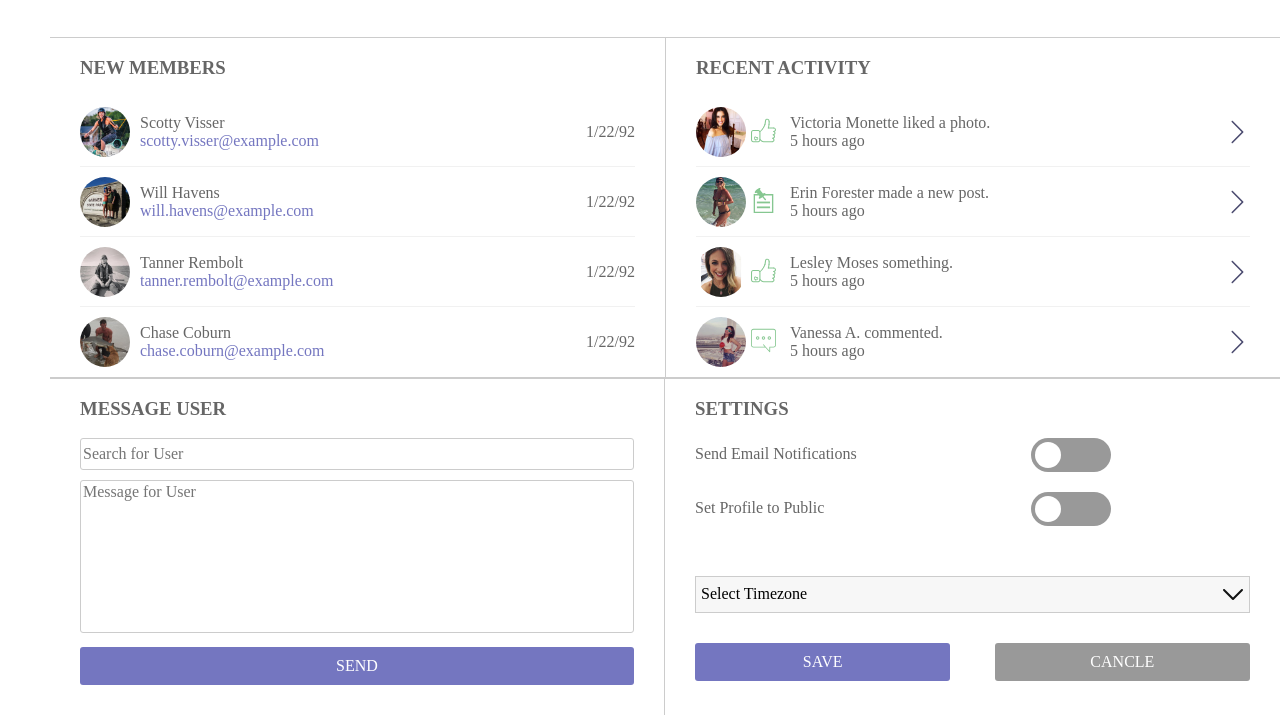
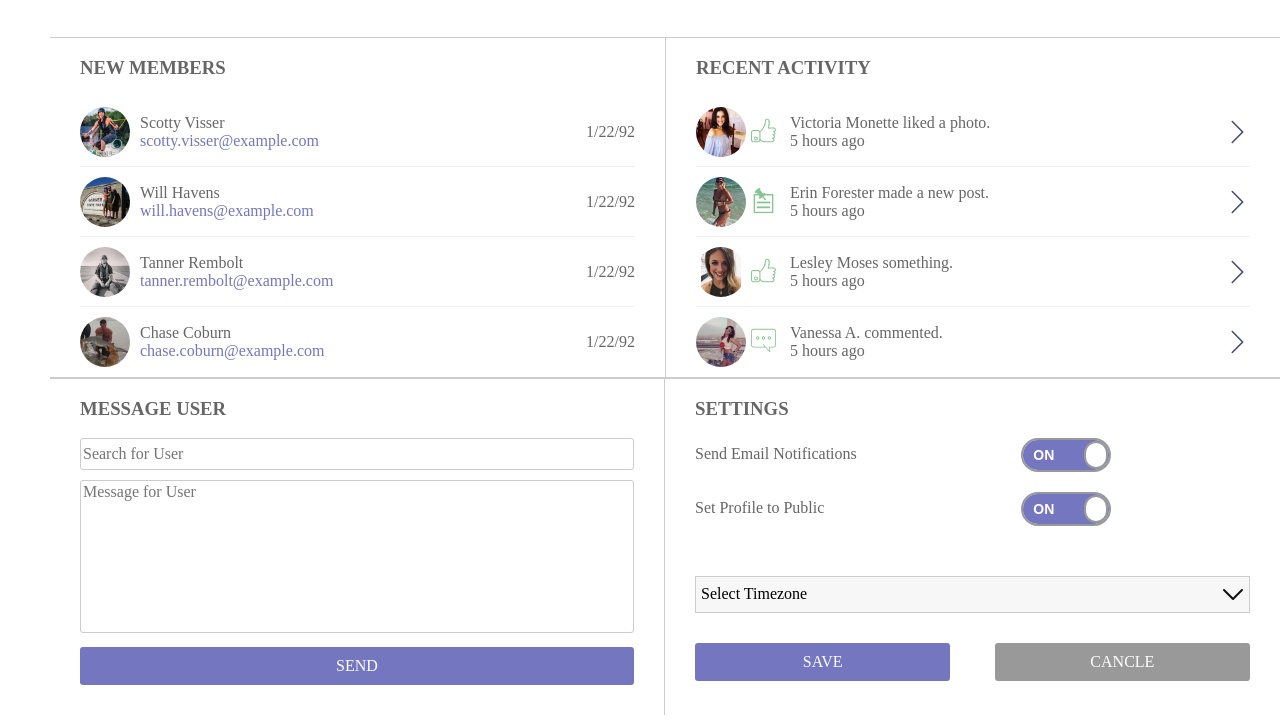
Before and after one commit to sebastianlofaro/web_app_dashboard_v2, a website: page index.html in a window 1280 px wide. Shown: the part 1413-2136 px from the top of the page. Drawn offline with nearby package versions, Linux system fonts and the light colour scheme.

Commit message:
Final
Changed toggle buttons to have on off labels

Removed  node_modules from my .gitignore file

```diff
--- a/index.html
+++ b/index.html
@@ -212,19 +212,27 @@
           <!-- Email Switch -->
           <div class="email-switch">
             <label class="switch-label" for="email-togle">Send Email Notifications</label>
-            <label class="toggle">
-              <input id="email-togle" type="checkbox" name="email" value="">
-              <div class="slider"></div>
-            </label>
+
+            <div class="onoffswitch">
+              <input type="checkbox" name="onoffswitch" class="onoffswitch-checkbox" id="email-togle" checked>
+              <label class="onoffswitch-label" for="email-togle">
+                  <span class="onoffswitch-inner"></span>
+                  <span class="onoffswitch-switch"></span>
+              </label>
+            </div>
+
           </div>
 
           <!-- Profile Privacy -->
           <div class="privacy-switch">
             <label class="switch-label" for="privacy-togle">Set Profile to Public</label>
-            <label class="toggle">
-              <input id="privacy-togle" type="checkbox" name="email" value="">
-              <div class="slider"></div>
-            </label>
+            <div class="onoffswitch">
+              <input type="checkbox" name="onoffswitch" class="onoffswitch-checkbox" id="privacy-togle" checked>
+              <label class="onoffswitch-label" for="privacy-togle">
+                  <span class="onoffswitch-inner"></span>
+                  <span class="onoffswitch-switch"></span>
+              </label>
+            </div>
           </div>
 
           <select class="timezone" name="timezone">
@@ -241,6 +249,9 @@
       </section>
     </div>
   </div>
+
+
+
   <script type="text/javascript" src="https://cdnjs.cloudflare.com/ajax/libs/jquery/3.1.1/jquery.min.js"></script>
   <script type="text/javascript" src="node_modules/chart.js/dist/Chart.min.js"></script>
   <script type="text/javascript" src="js/charts.js"></script>
--- a/scss/components/_buttons.scss
+++ b/scss/components/_buttons.scss
@@ -63,45 +63,7 @@ input {
 // Settings Buttons
 
 .settings {
-  .toggle {
-    position: relative;
-    display: inline-block;
-    width: 80px;
-    height: 34px;
-    input {
-      display: none;
-    }
-    .slider {
-      position: absolute;
-      cursor: pointer;
-      top: 0;
-      left: 0;
-      right: 0;
-      bottom: 0;
-      background-color: $cButtonNegative;
-      -webkit-transition: .4s;
-      transition: .4s;
-      border-radius: 17px;
-    }
-    .slider::before {
-      position: absolute;
-      content: "";
-      height: 26px;
-      width: 26px;
-      left: 4px;
-      bottom: 4px;
-      background-color: $white;
-      -webkit-transition: .4s;
-      transition: .4s;
-      border-radius: 13px;
-    }
-    input:checked + .slider {
-      background: $cButtonAffirmative;
-    }
-    input:checked + .slider::before {
-      transform: translateX(46px);
-    }
-  }
+
 
   .save {
     width: 46%;
@@ -126,3 +88,50 @@ input {
     background: $cButtonNegativeHover;
   }
 }
+
+// TOGLE SWITCH
+.onoffswitch {
+    position: relative; width: 90px;
+    -webkit-user-select:none; -moz-user-select:none; -ms-user-select: none;
+}
+.onoffswitch-checkbox {
+    display: none;
+}
+.onoffswitch-label {
+    display: block; overflow: hidden; cursor: pointer;
+    border: 2px solid #999999; border-radius: 20px;
+}
+.onoffswitch-inner {
+    display: block; width: 200%; margin-left: -100%;
+    transition: margin 0.3s ease-in 0s;
+}
+.onoffswitch-inner:before, .onoffswitch-inner:after {
+    display: block; float: left; width: 50%; height: 30px; padding: 0; line-height: 30px;
+    font-size: 14px; color: white; font-family: Trebuchet, Arial, sans-serif; font-weight: bold;
+    box-sizing: border-box;
+}
+.onoffswitch-inner:before {
+    content: "ON";
+    padding-left: 10px;
+    background-color: #7476C0; color: #FFFFFF;
+}
+.onoffswitch-inner:after {
+    content: "OFF";
+    padding-right: 10px;
+    background-color: #999999; color: #FFFFFF;
+    text-align: right;
+}
+.onoffswitch-switch {
+    display: block; width: 24px; margin: 3px;
+    background: #FFFFFF;
+    position: absolute; top: 0; bottom: 0;
+    right: 56px;
+    border: 2px solid #999999; border-radius: 20px;
+    transition: all 0.3s ease-in 0s;
+}
+.onoffswitch-checkbox:checked + .onoffswitch-label .onoffswitch-inner {
+    margin-left: 0;
+}
+.onoffswitch-checkbox:checked + .onoffswitch-label .onoffswitch-switch {
+    right: 0px;
+}
```
Also changed, not shown: css/app.css, 2 other files.
